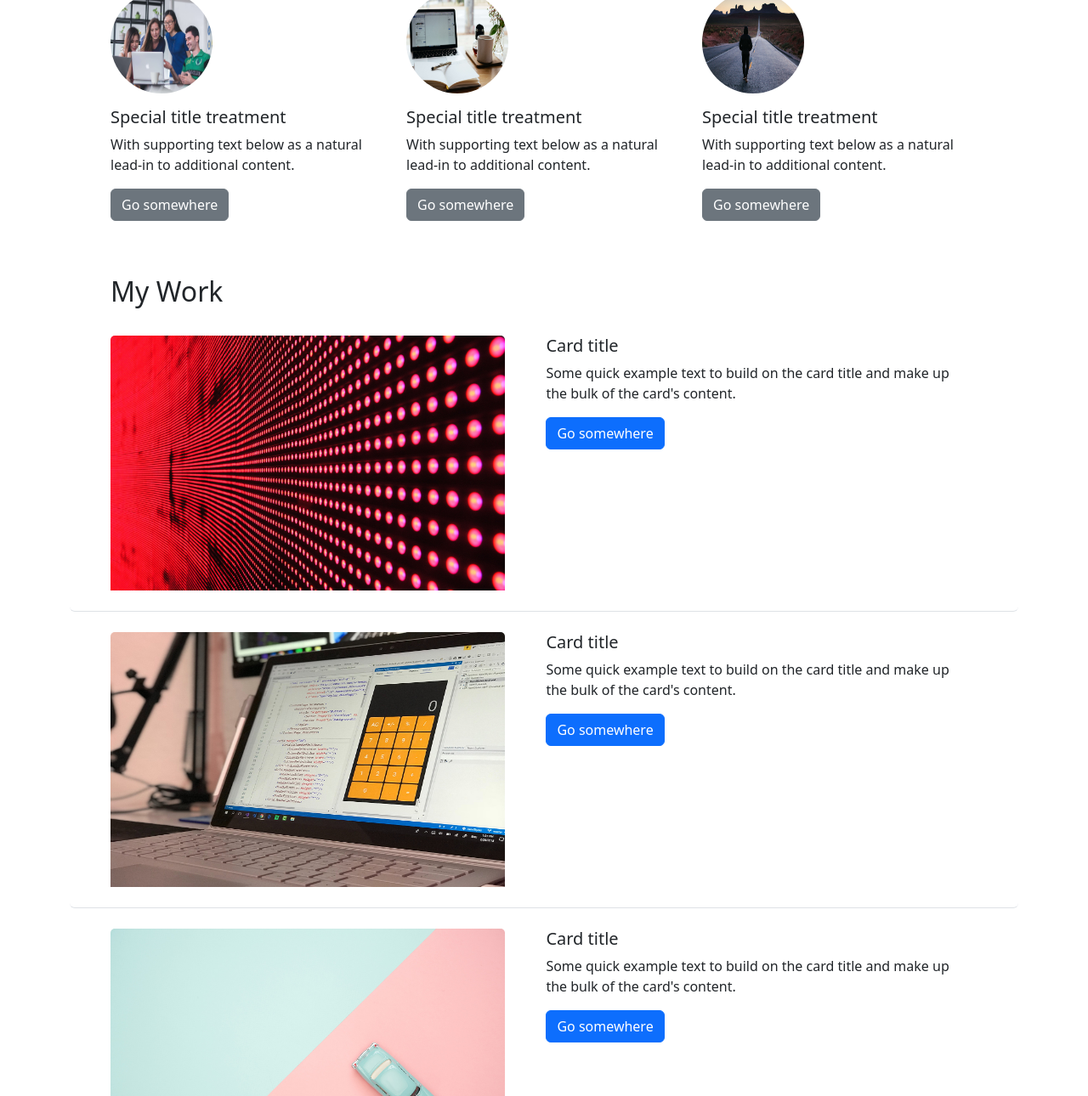
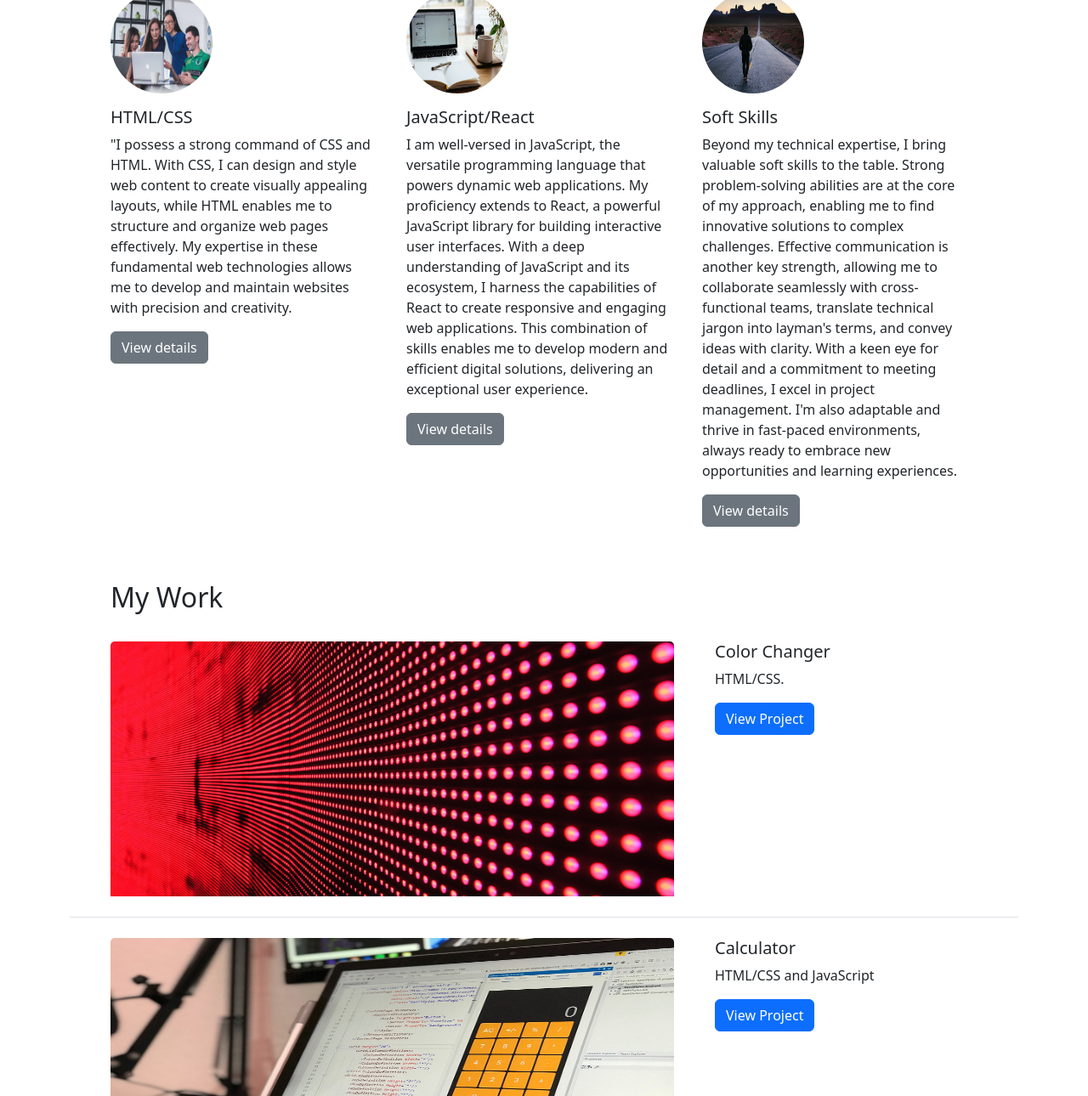
Before and after one commit to OlehProtsak/Bootstrap-Portfolio, a plain HTML site: page index.html in a window 1280 px wide. Shown: the part 512-1802 px from the top of the page at 85% size. Drawn offline with Linux system fonts and the light colour scheme.

Commit message:
added relative text content to all sections

```diff
--- a/css/style.css
+++ b/css/style.css
@@ -19,6 +19,7 @@
 .card-work {
     flex-direction: row;
     border-bottom: 1px solid darkgray;
+    border-radius: 0;
 }
 
 .img-work {
--- a/index.html
+++ b/index.html
@@ -18,94 +18,94 @@
               <div class="collapse navbar-collapse" id="navbarSupportedContent">
                 <ul class="navbar-nav me-auto mb-2 mb-lg-0">
                   <li class="nav-item">
-                    <a class="nav-link" aria-current="page" href="#">Welcome</a>
+                    <a class="nav-link" aria-current="page" href="#welcome">Welcome</a>
                   </li>
                   <li class="nav-item">
-                    <a class="nav-link" href="#">Work</a>
+                    <a class="nav-link" href="#work">Work</a>
                   </li>
                   <li class="nav-item">
-                    <a class="nav-link" href="#">About</a>
+                    <a class="nav-link" href="#about">About</a>
                   </li>
                   <li class="nav-item">
-                    <a class="nav-link" href="#">Contact</a>
+                    <a class="nav-link" href="#contact">Contact</a>
                   </li>
                 </ul>
               </div>
             </div>
           </nav>
           <div class="flex-container">
-            <div class="jumbotron">
-              <h1 class="display-4">Hello, world!</h1>
-              <p class="lead">This is a simple hero unit, a simple jumbotron-style component for calling extra attention to featured content or information.</p>
+            <div class="jumbotron" id="welcome">
+              <h1 class="display-4">Welcome to My Portfolio!</h1>
+              <p class="lead">I'm a skilled web developer specializing in both front-end and back-end development.</p>
               <hr class="my-4">
-              <p>It uses utility classes for typography and spacing to space content out within the larger container.</p>
+              <p>I'm passionate about creating user-friendly websites, utilizing cutting-edge technologies, and delivering clean, maintainable code.</p>
               <a class="btn btn-primary btn-lg" href="#" role="button">Learn more</a>
             </div>
           </div>
           <h2 class="px-5">My Skills</h2>
           <div class="row px-5">
-            <div class="col-sm-4">
+            <div class="col-sm-12 col-md-6 col-lg-4">
               <div class="card border-0">
                 <img src="images/mimi-thian-vdXMSiX-n6M-unsplash-min.jpg" class="card-img-top rounded-circle img-circle" alt="...">
                 <div class="card-body">
-                  <h5 class="card-title">Special title treatment</h5>
-                  <p class="card-text">With supporting text below as a natural lead-in to additional content.</p>
-                  <a href="#" class="btn btn-secondary">Go somewhere</a>
+                  <h5 class="card-title">HTML/CSS</h5>
+                  <p class="card-text">"I possess a strong command of CSS and HTML. With CSS, I can design and style web content to create visually appealing layouts, while HTML enables me to structure and organize web pages effectively. My expertise in these fundamental web technologies allows me to develop and maintain websites with precision and creativity.</p>
+                  <a href="#" class="btn btn-secondary">View details</a>
                 </div>
               </div>
             </div>
-            <div class="col-sm-4">
+            <div class="col-sm-12 col-md-6 col-lg-4">
               <div class="card border-0">
                 <img src="images/nick-morrison-FHnnjk1Yj7Y-unsplash.jpg" class="card-img-top rounded-circle img-circle" alt="..." >
                 <div class="card-body">
-                  <h5 class="card-title">Special title treatment</h5>
-                  <p class="card-text">With supporting text below as a natural lead-in to additional content.</p>
-                  <a href="#" class="btn btn-secondary">Go somewhere</a>
+                  <h5 class="card-title">JavaScript/React</h5>
+                  <p class="card-text">I am well-versed in JavaScript, the versatile programming language that powers dynamic web applications. My proficiency extends to React, a powerful JavaScript library for building interactive user interfaces. With a deep understanding of JavaScript and its ecosystem, I harness the capabilities of React to create responsive and engaging web applications. This combination of skills enables me to develop modern and efficient digital solutions, delivering an exceptional user experience.</p>
+                  <a href="#" class="btn btn-secondary">View details</a>
                 </div>
               </div>
             </div>
-            <div class="col-sm-4">
+            <div class="col-sm-12 col-md-6 col-lg-4">
               <div class="card border-0">
                 <img src="images/tegan-mierle-ioyEITUD2G8-unsplash-min.jpg" class="card-img-top rounded-circle img-circle" alt="...">
                 <div class="card-body">
-                  <h5 class="card-title">Special title treatment</h5>
-                  <p class="card-text">With supporting text below as a natural lead-in to additional content.</p>
-                  <a href="#" class="btn btn-secondary">Go somewhere</a>
+                  <h5 class="card-title">Soft Skills</h5>
+                  <p class="card-text">Beyond my technical expertise, I bring valuable soft skills to the table. Strong problem-solving abilities are at the core of my approach, enabling me to find innovative solutions to complex challenges. Effective communication is another key strength, allowing me to collaborate seamlessly with cross-functional teams, translate technical jargon into layman's terms, and convey ideas with clarity. With a keen eye for detail and a commitment to meeting deadlines, I excel in project management. I'm also adaptable and thrive in fast-paced environments, always ready to embrace new opportunities and learning experiences.</p>
+                  <a href="#" class="btn btn-secondary">View details</a>
                 </div>
               </div>
             </div>
           </div>
-          <h2 class="px-5 mt-5">My Work</h2>
+          <h2 class="px-5 mt-5" id="work">My Work</h2>
           <div class="card card-work pt-4 pb-4 border-0 border-bottom px-5">
             <img src="images/02-portfolio-1.jpg" class="card-img-top img-work" alt="...">
             <div class="card-body pt-0 ps-5">
-              <h5 class="card-title">Card title</h5>
-              <p class="card-text">Some quick example text to build on the card title and make up the bulk of the card's content.</p>
-              <a href="#" class="btn btn-primary">Go somewhere</a>
+              <h5 class="card-title">Color Changer</h5>
+              <p class="card-text">HTML/CSS.</p>
+              <a href="#" class="btn btn-primary">View Project</a>
             </div>
           </div>
           <div class="card card-work pt-4 pb-4 border-0 border-bottom px-5">
             <img src="images/02-portfolio-2.jpg" class="card-img-top img-work" alt="...">
             <div class="card-body pt-0 ps-5">
-              <h5 class="card-title">Card title</h5>
-              <p class="card-text">Some quick example text to build on the card title and make up the bulk of the card's content.</p>
-              <a href="#" class="btn btn-primary">Go somewhere</a>
+              <h5 class="card-title">Calculator</h5>
+              <p class="card-text">HTML/CSS and JavaScript</p>
+              <a href="#" class="btn btn-primary">View Project</a>
             </div>
           </div>
           <div class="card card-work pt-4 pb-4 border-0 border-bottom px-5">
             <img src="images/02-portfolio-3.jpg" class="card-img-top img-work" alt="...">
             <div class="card-body pt-0 ps-5">
-              <h5 class="card-title">Card title</h5>
-              <p class="card-text">Some quick example text to build on the card title and make up the bulk of the card's content.</p>
-              <a href="#" class="btn btn-primary">Go somewhere</a>
+              <h5 class="card-title">Cars</h5>
+              <p class="card-text">React, Bootstrap, MongoDB.</p>
+              <a href="#" class="btn btn-primary">View Project</a>
             </div>
           </div>
           <div class="card card-work pt-4 pb-4 border-0 border-bottom px-5">
             <img src="images/02-portfolio-4.jpg" class="card-img-top img-work" alt="...">
             <div class="card-body pt-0 pl-4 ps-5">
-              <h5 class="card-title">Card title</h5>
-              <p class="card-text">Some quick example text to build on the card title and make up the bulk of the card's content.</p>
-              <a href="#" class="btn btn-primary">Go somewhere</a>
+              <h5 class="card-title">Sea Race</h5>
+              <p class="card-text">React</p>
+              <a href="#" class="btn btn-primary">View Project</a>
             </div>
           </div>
     </div>
```
